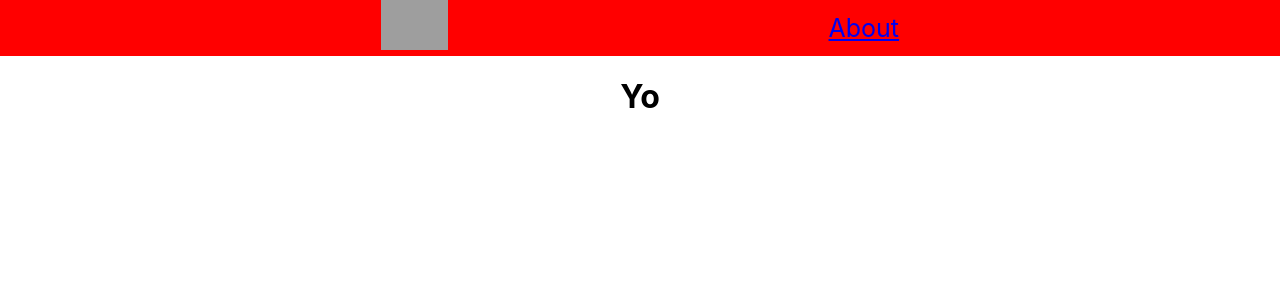
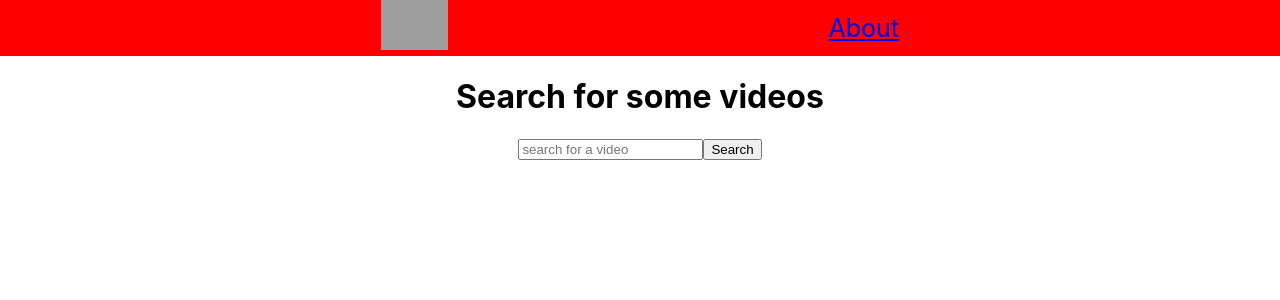
Before and after one commit to MiguelCatala27/YoutubeReact, a React (Create React App) app: page / in a window 1280 px wide. Shown: the top 300 px of the page. Built offline with nearby package versions, Linux system fonts and the light colour scheme; grey boxes are pictures that could not be loaded.

Commit message:
working on api

```diff
--- a/package.json
+++ b/package.json
@@ -6,6 +6,8 @@
     "@testing-library/jest-dom": "^5.12.0",
     "@testing-library/react": "^11.2.7",
     "@testing-library/user-event": "^12.8.3",
+    "axios": "^0.21.1",
+    "dotenv": "^8.2.0",
     "react": "^17.0.2",
     "react-dom": "^17.0.2",
     "react-router-dom": "^5.2.0",
--- a/src/Components/Home.js
+++ b/src/Components/Home.js
@@ -1,11 +1,44 @@
-import { Component} from 'react'
-
+import { Component } from "react";
+import React, { useState, useEffect } from "react";
+import axios from "axios";
+require("dotenv").config()
 
 const Home = () => {
-    return (
+  const [videoShow, setvideoShow] = useState([]);
+  const [userInput, setuserInput] = useState("");
 
-        <h1>Yo</h1>
-    )
-}
+  const fetchVideos = async (e) => {
+      e.preventDefault()
+    try {
+      const res = await axios.get(
+        `https://youtube.googleapis.com/youtube/v3/search?key=${process.env.REACT_APP_API_KEY}&part=snippet&type=video&q=${userInput}`
+      );
+      debugger;
+    } catch (error) {console.log(error)}
 
-export default Home
+  };
+
+//   useEffect(() => {
+//     fetchVideos();
+//   });
+
+  const handleInput = (e) => {
+    setuserInput(e.target.value);
+  };
+  return (
+    <div>
+      <h1>Search for some videos</h1>
+      <form onSubmit={fetchVideos}>
+        <input
+          type="text"
+          placeholder="search for a video"
+          id="video"
+          onChange={handleInput}
+        />
+        <button type="submit" value="search">Search</button>
+      </form>
+    </div>
+  );
+};
+
+export default Home;
```
Also changed, not shown: 2 other files (tests, documents, lock files or other folders).
